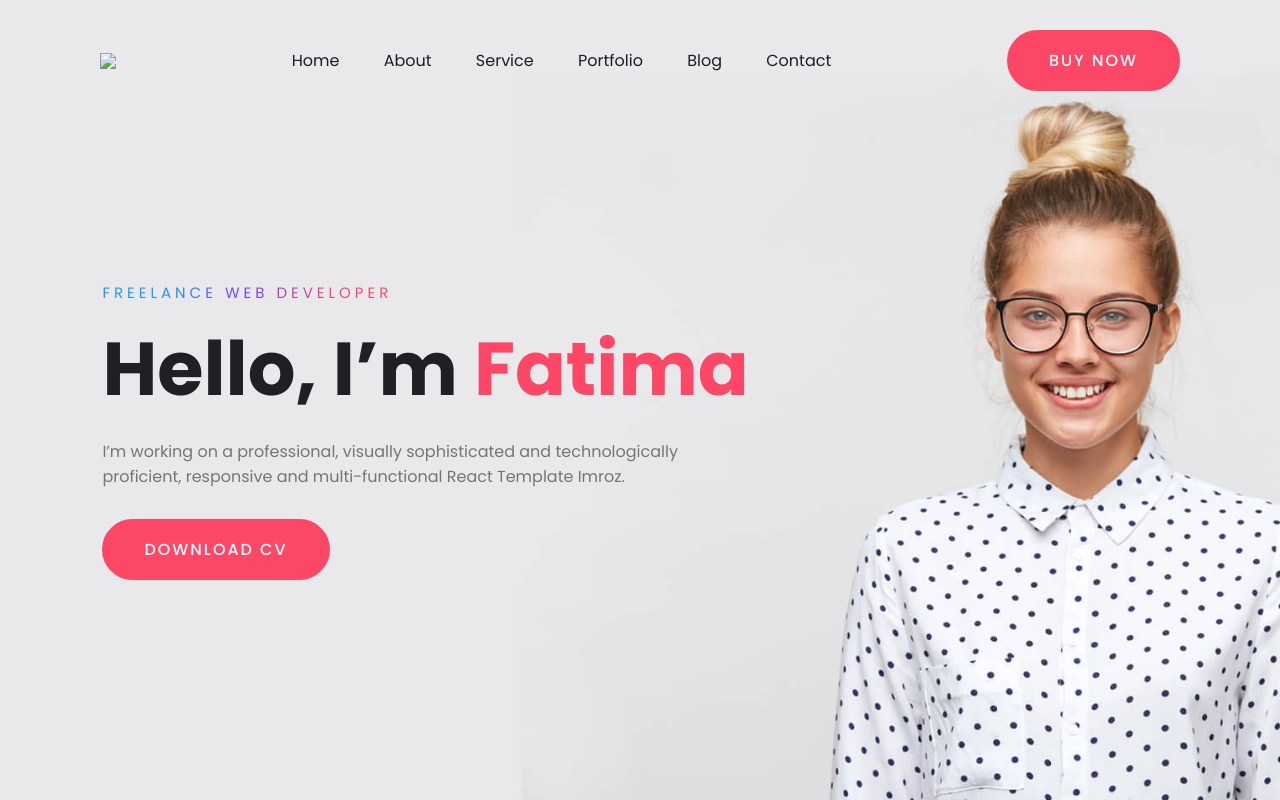
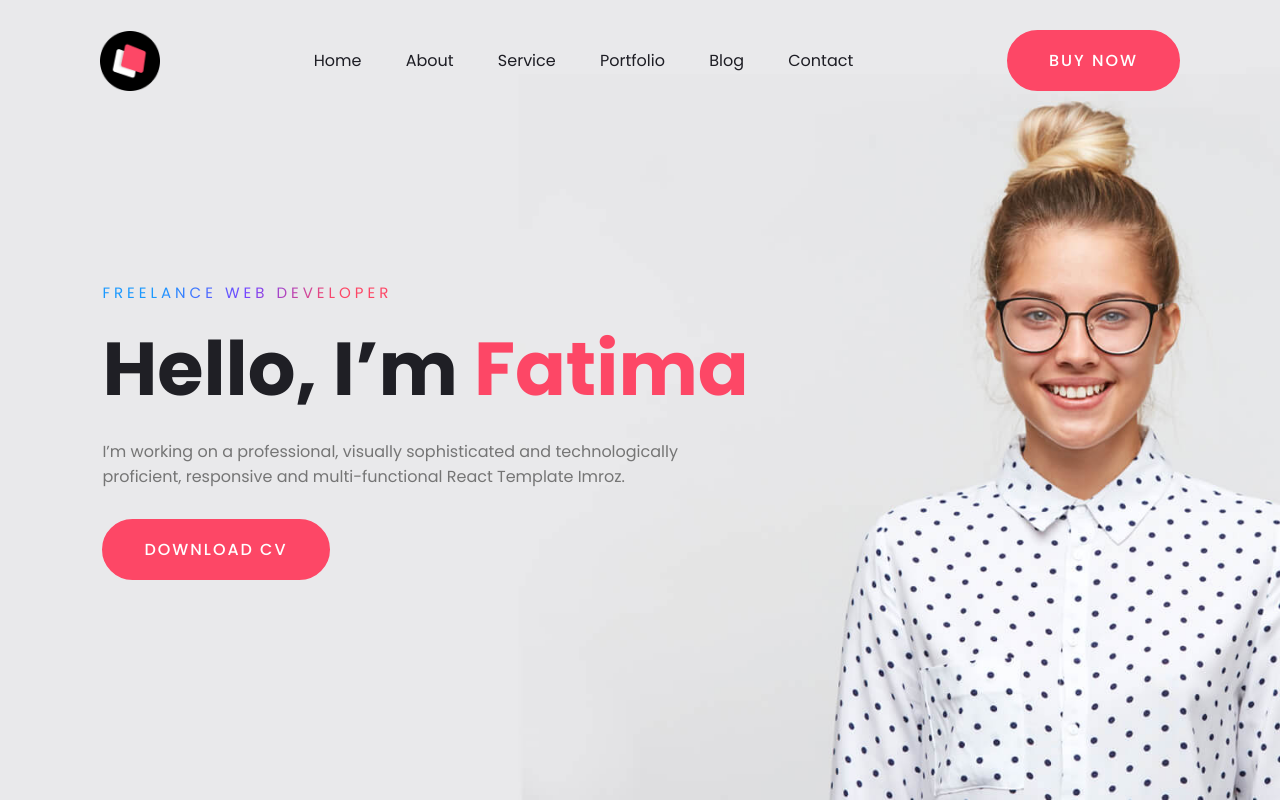
Before and after one commit to patelchirag13/patelchirag13.github.io, a plain HTML site: page index.html in a window 1280 px wide. Drawn offline with Linux system fonts and the light colour scheme; files whose address does not match are found by name.

Commit message:
Update index.html

```diff
--- a/index.html
+++ b/index.html
@@ -10,7 +10,7 @@
 
     <div class="hero">
         <nav>
-            <img src="./img/logo.png" class="logo">
+            <img src="./logo.png" class="logo">
             <ul>
                 <li><a href="#">Home</a></li>
                 <li><a href="#">About</a></li>
```
